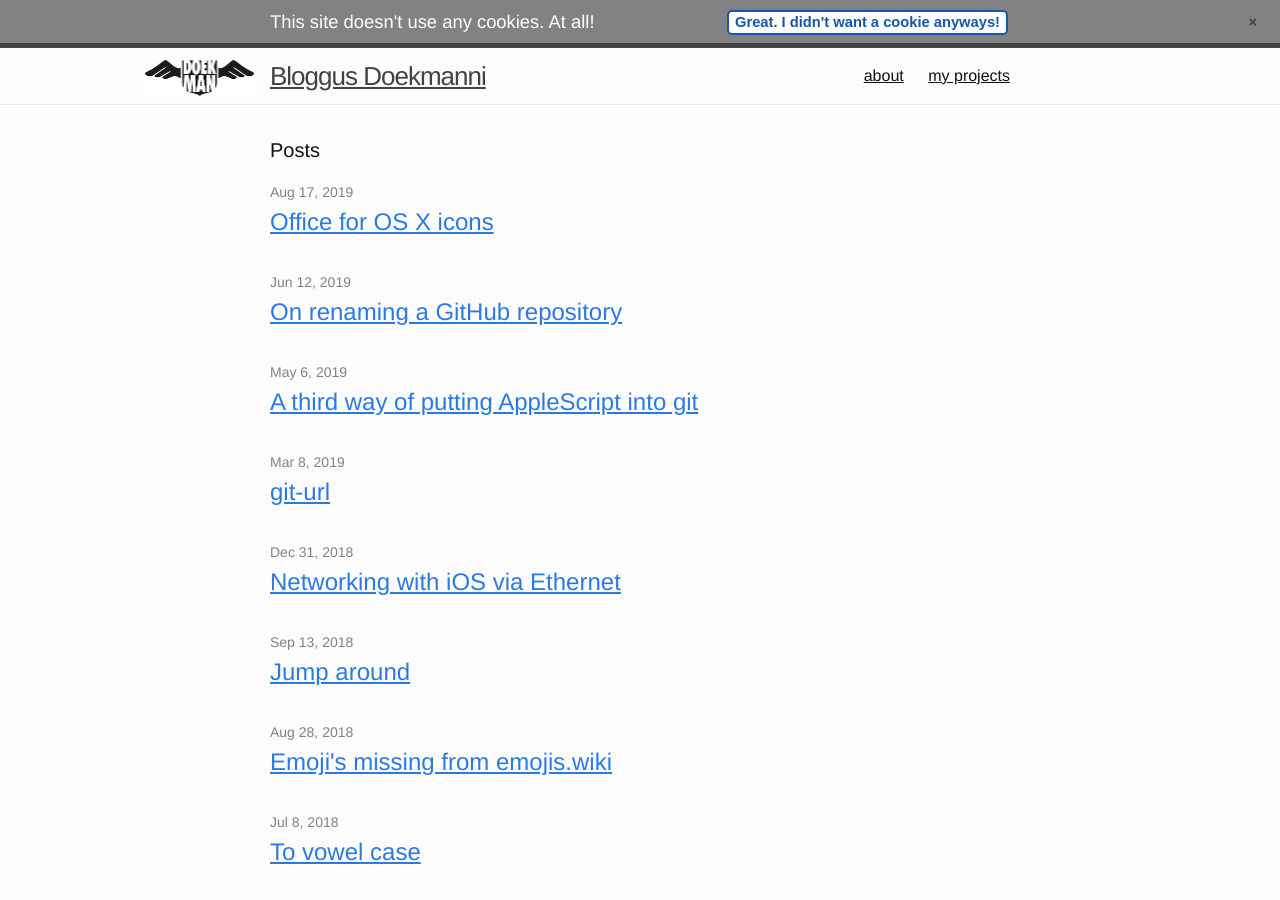
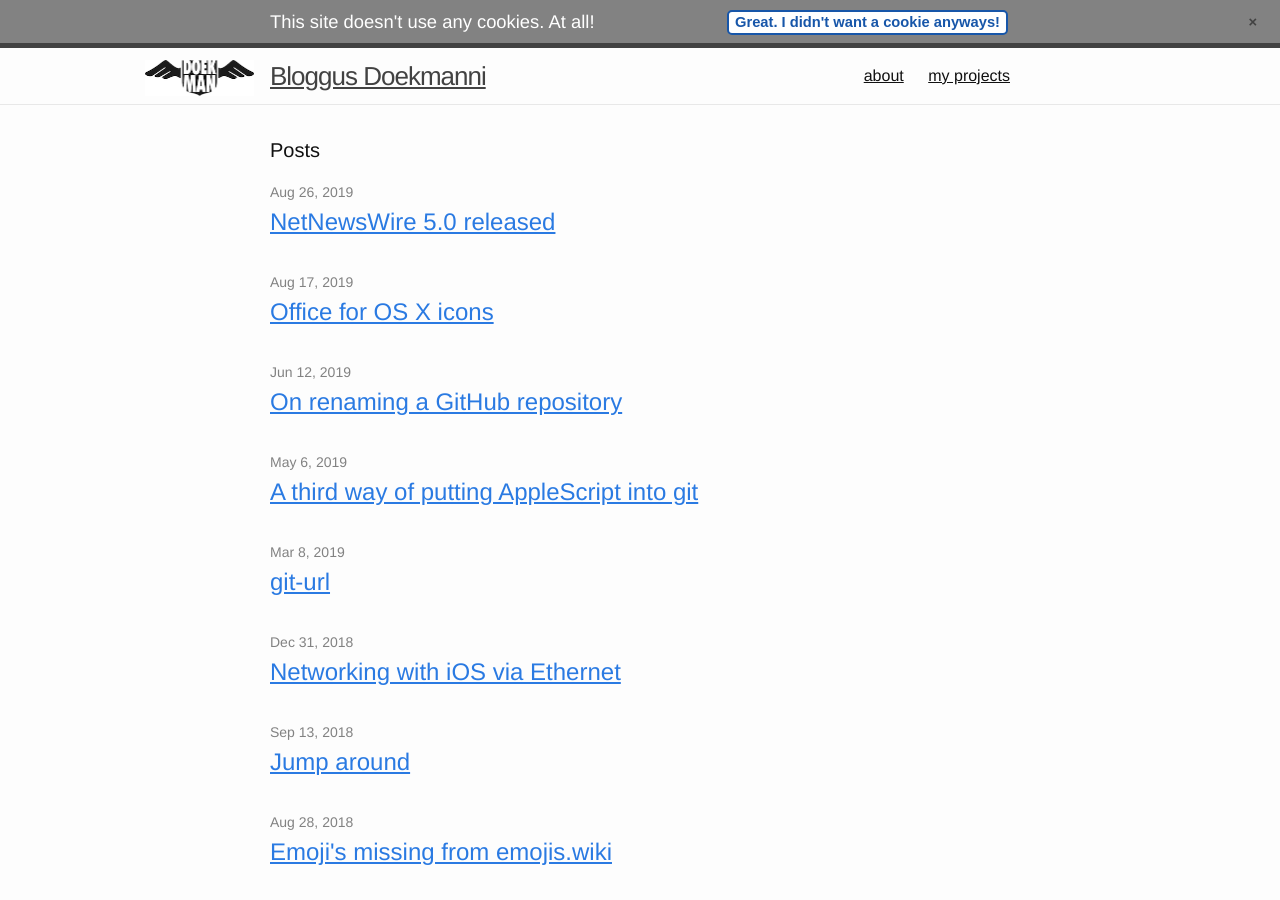
Before and after one commit to doekman/doekman.github.io, a Jekyll site: the page built from index.html, in a window 1280 px wide and 900 px high. Built offline with Jekyll 4.4.1, drawn with Linux system fonts in a browser that asks for light colours.

Commit message:
Post: NetNewsWire 5.0 released

```diff
--- a/_drafts/NetNewsWire.md
+++ b/_posts/2019-08-26-NetNewsWire.md
@@ -1,7 +1,7 @@
 ---
 layout: post
 title:  NetNewsWire 5.0 released
-date:   2019-08-20
+date:   2019-08-26
 src_href:	https://gist.github.com/doekman/002c8503d14310ac0b608d4d909b208c
 src_title: Code to generate above text from git-log
 ---
@@ -71,10 +71,9 @@
 
 Merge Refactor Make Add Remove Implemented Correctly Adjust Correct The Merge Merge Replace Merge Fix Fix Fix Remove Merge Made Keep Fix Wire Merge Fix Merge Enable Add Merge Fix Deleted Made Remove Fix Fix Merge Reformat Merge Refactor Fix Change Reenable Correct Removed Fix Fix Fix Helpbook: Merge Remove Merge Help Merge Change Merge Merge fix undo Bump Merge Add, Merge Merge Update Fix Merge Bump Merge Use Merge Break Merge Update Add Add Get Update Merge Bump Merge Update Bump Merge Now Merge Update Fix Rearrange Add Add Add Add Center Add Add Add Add Change Do Implement Add Merge Add Remove Move Add Merge Add Add Add Add Move Merge Commenting Fix Work Change fix Replace, Merge Start Port Change Optimize Remove Make Give Refetch Bump Merge Update Add Merge Hack Remove Add Fix Reload Center Center Center Bump Update Merge Bump Merge Add Leverage Merge add Change Add Update.
 
-
-Congratulations to Brent and team. [Enjoy][nnw]...
+Congratulations to Brent and others. [Enjoy NetNewsWire 5.0][nnw]...
 
 
-  [nnw]: http://netnewswireapp.com
   [vc]: https://github.com/brentsimmons/NetNewsWire/blob/master/Technotes/CodingGuidelines.md#version-control
   [home]: https://inessential.com/2018/08/31/netnewswire_comes_home "Celebrate"
+  [nnw]: https://ranchero.com/netnewswire/
```
